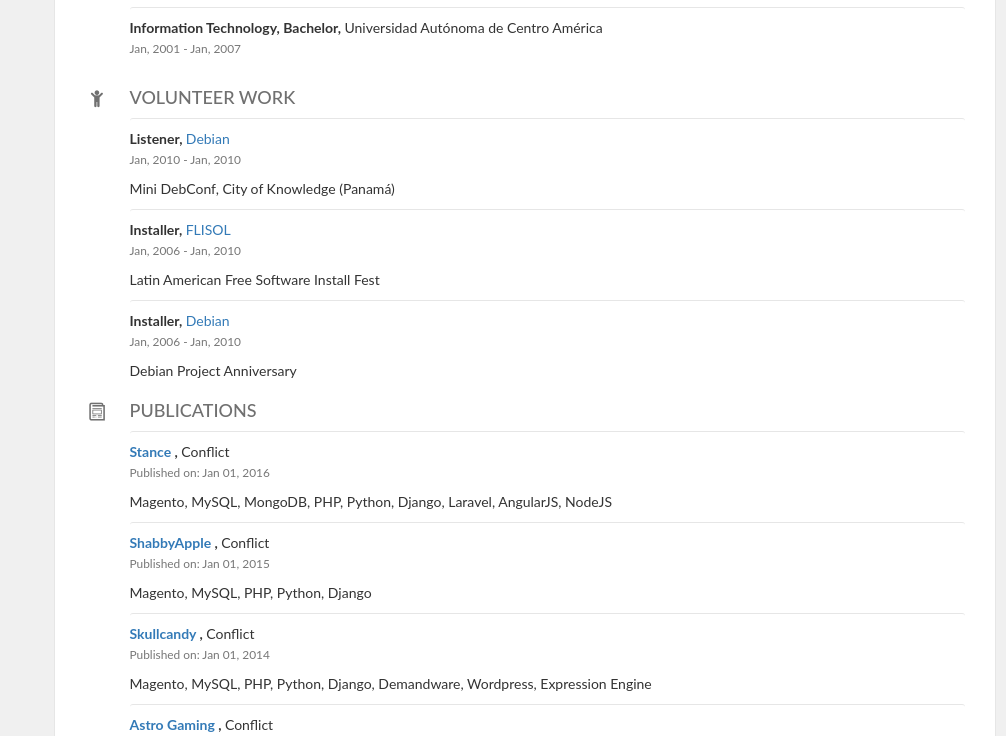
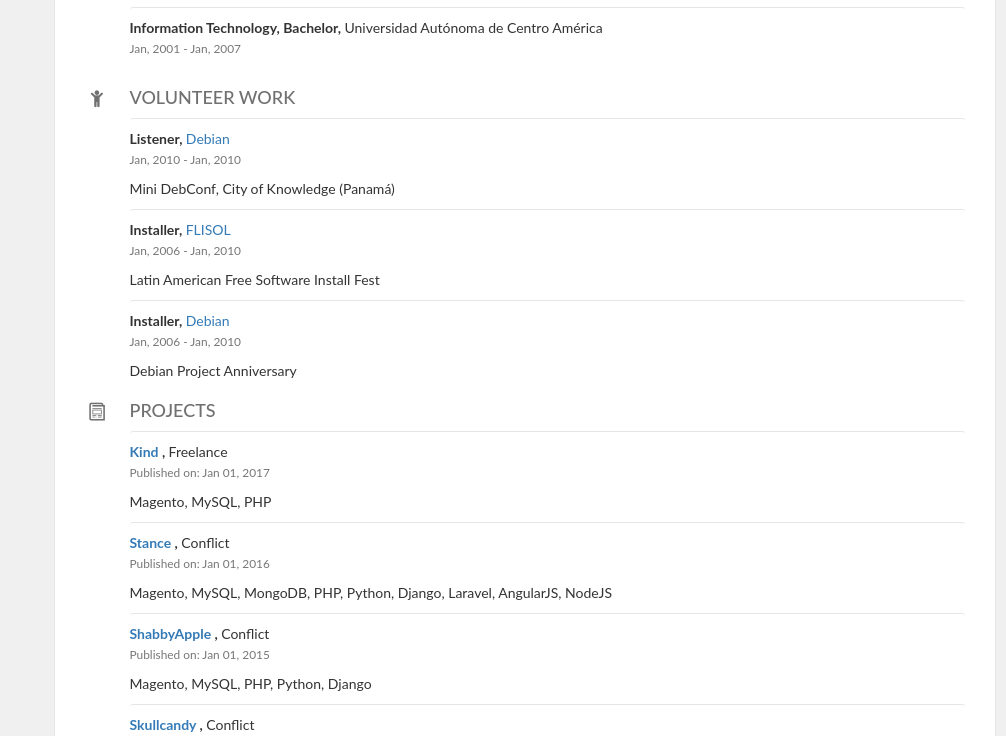
Before and after one commit to ksysctl/ksysctl.github.io, a plain HTML site: page index.html in a window 1280 px wide. Shown: the part 795-1531 px from the top of the page, without its empty margins (274-1280 px from the left). Drawn offline with nearby package versions, Linux system fonts and the light colour scheme.

Commit message:
Updated CV

```diff
--- a/index.html
+++ b/index.html
@@ -955,7 +955,7 @@
                         </li>
                         <li><a href="#volunteer-work"><i class="mr-10 icon-child"></i>Volunteer Work</a>
                         </li>
-                        <li><a href="#publications"><i class="mr-10 icon-newspaper"></i>Publications</a>
+                        <li><a href="#publications"><i class="mr-10 icon-newspaper"></i>Projects</a>
                         </li>
                         <li><a href="#interests"><i class="mr-10 icon-heart"></i>Interests</a>
                         </li>
@@ -1023,7 +1023,7 @@
                                             <li class="card card-nested clearfix">
                                                 <div class="content">
                                                     <p class="clear-margin relative"><strong>Developer</strong>,&nbsp;Freelance</p>
-                                                    <p class="text-muted"><small><span class="space-right">Jan, 2010 - Jan, 2010</span><span><i class="icon-clock mr-5"></i>1 day</span></small>
+                                                    <p class="text-muted"><small><span class="space-right">Jan, 2016 - Jan, 2017</span><span><i class="icon-clock mr-5"></i>1 year</span></small>
                                                     </p>
                                                     <div class="mop-wrapper space-bottom">
                                                         <p></p>
@@ -1163,12 +1163,24 @@
                                     </div>
                                 </div>
                                 <div id="publications" class="detail">
-                                    <div class="icon"><i class="fs-lg icon-newspaper"></i><span class="mobile-title">Publications</span>
+                                    <div class="icon"><i class="fs-lg icon-newspaper"></i><span class="mobile-title">Projects</span>
                                     </div>
                                     <div class="info">
-                                        <h4 class="title text-uppercase">Publications</h4>
+                                        <h4 class="title text-uppercase">Projects</h4>
                                         <div class="content">
                                             <ul class="list-unstyled clear-margin">
+                                                <li class="card card-nested">
+                                                    <div class="content">
+                                                        <p class="clear-margin"><strong><a href="https://www.kindsnacks.com" target="_blank">Kind</a>&nbsp;,&nbsp;</strong>Freelance</p>
+                                                        <p
+                                                        class="text-muted"><small>Published on: Jan 01, 2017</small>
+                                                            </p>
+                                                            <div class="mop-wrapper">
+                                                                <p>Magento, MySQL, PHP</p>
+                                                            </div>
+                                                    </div>
+                                                </li>
+
                                                 <li class="card card-nested">
                                                     <div class="content">
                                                         <p class="clear-margin"><strong><a href="https://www.stance.com" target="_blank">Stance</a>&nbsp;,&nbsp;</strong>Conflict</p>
```
